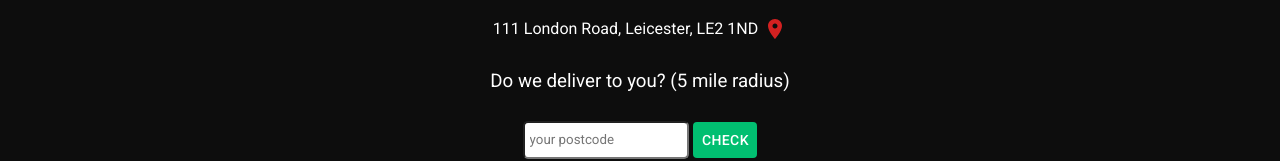
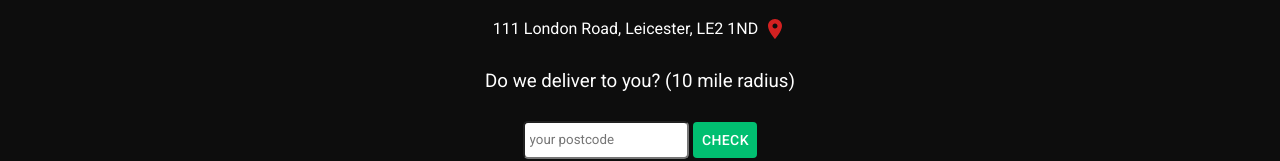
Before and after one commit to TorenUK/your-food-app, a React (Create React App) app in the folder frontend/: page / in a window 1280 px wide. Shown: the part 342-503 px from the top of the page. Built offline with nearby package versions, Linux system fonts and the light colour scheme; the HTML template or start-up script is replaced by a standard one.

Commit message:
update delivery radius

```diff
--- a/frontend/src/components/Postcode.js
+++ b/frontend/src/components/Postcode.js
@@ -58,7 +58,7 @@ const Postcode = () => {
       <h4>
         111 London Road, Leicester, LE2 1ND <LocationOnIcon />
       </h4>
-      <h3>Do we deliver to you? (5 mile radius)</h3>
+      <h3>Do we deliver to you? (10 mile radius)</h3>
       <form
         onSubmit={(e) => {
           e.preventDefault();
@@ -78,7 +78,7 @@ const Postcode = () => {
       </form>
       {success && (
         <>
-          {distance < 5 ? (
+          {distance < 11 ? (
             <h4>
               yes - we deliver to your area!
               <span>{ward}</span>
```
